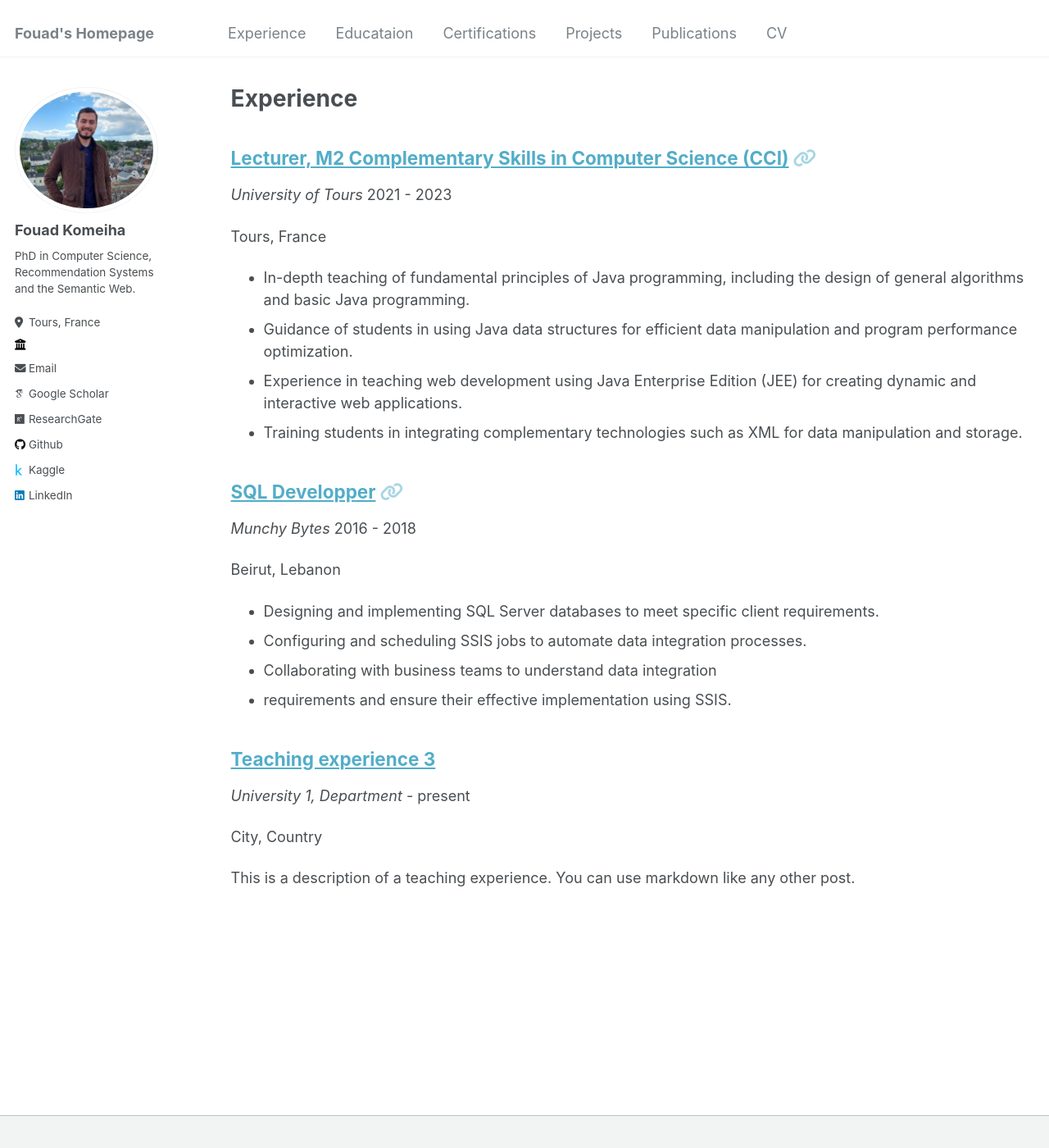
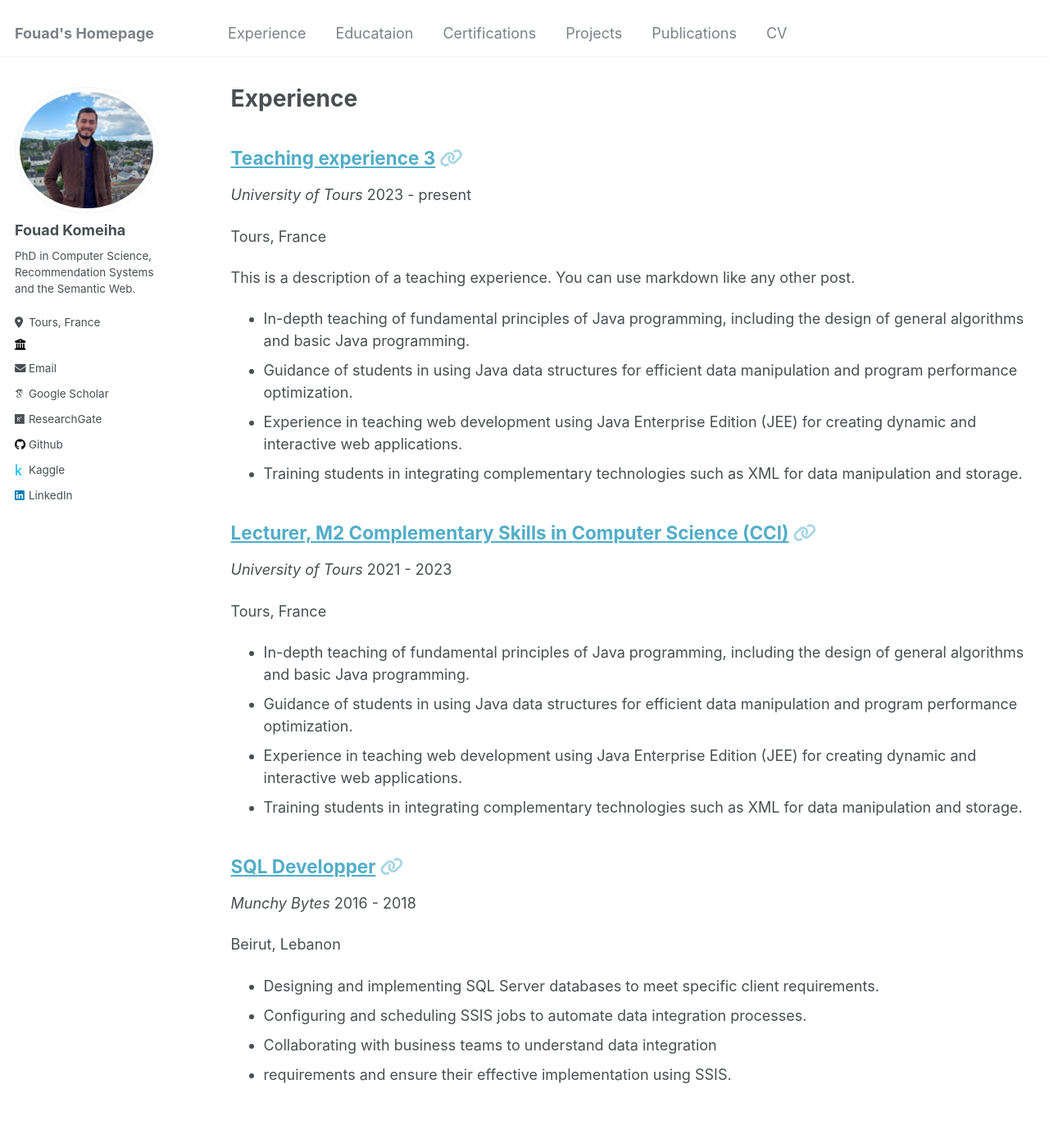
Before and after one commit to FouadKom/FouadKom.github.io, a Jekyll site: the page built from _pages/experience.md, in a window 1280 px wide and 1400 px high. Shown: the whole window at 82% size. Built offline with Jekyll 4.4.1, drawn with Linux system fonts in a browser that asks for light colours; some web fonts are replaced.

Commit message:
Update teaching3.md

```diff
--- a/_experience/teaching3.md
+++ b/_experience/teaching3.md
@@ -3,9 +3,16 @@ title: "Teaching experience 3"
 collection: experience
 type: "Undergraduate course"
 permalink: /teaching/2014-spring-teaching-1
-venue: "University 1, Department"
-date: 2014-01-01
-location: "City, Country"
+venue: "University of Tours"
+from: 2023
+to:
+location: "Tours, France"
+details:
+  - "In-depth teaching of fundamental principles of Java programming, including the design of general algorithms and basic Java programming."
+  - "Guidance of students in using Java data structures for efficient data manipulation and program performance optimization."
+  - "Experience in teaching web development using Java Enterprise Edition (JEE) for creating dynamic and interactive web applications."
+  - "Training students in integrating complementary technologies such as XML for data manipulation and storage."
+URL: ""
 ---
 
 This is a description of a teaching experience. You can use markdown like any other post.
```
